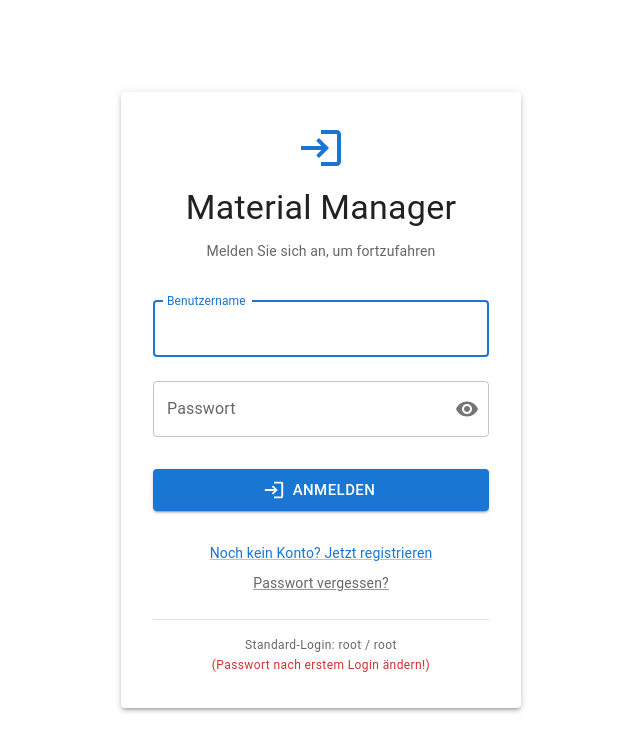
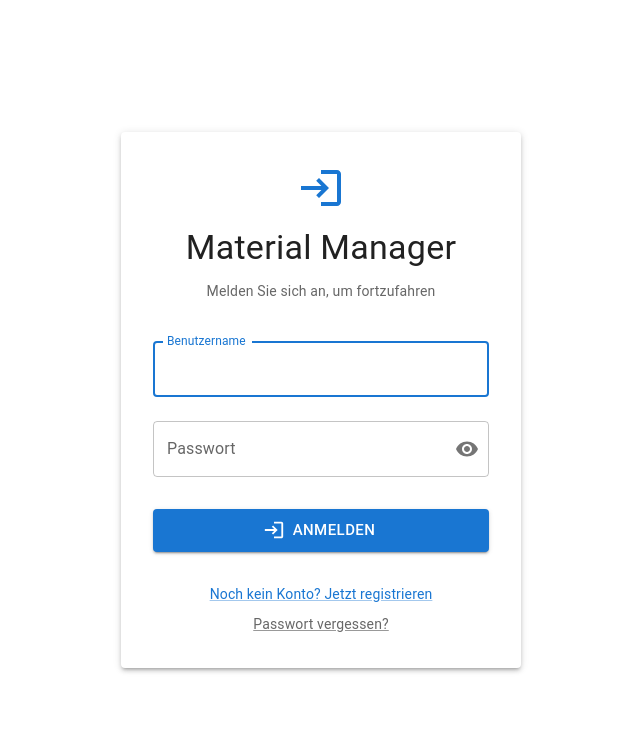
Before and after one commit to andreasknopke/MaterialManager, a React (Create React App) app in the folder frontend/: page /login in a window 1280 px wide. Shown: the top 752 px of the page, without its empty margins (319-959 px from the left). Built offline with nearby package versions, Linux system fonts and the light colour scheme.

Commit message:
Remove default login hint from login page

```diff
--- a/frontend/src/pages/Login.tsx
+++ b/frontend/src/pages/Login.tsx
@@ -153,15 +153,6 @@ const Login: React.FC = () => {
             </Link>
           </Box>
         </form>
-
-        <Box sx={{ mt: 3, pt: 2, borderTop: 1, borderColor: 'divider' }}>
-          <Typography variant="caption" color="text.secondary" display="block" textAlign="center">
-            Standard-Login: root / root
-          </Typography>
-          <Typography variant="caption" color="error" display="block" textAlign="center">
-            (Passwort nach erstem Login ändern!)
-          </Typography>
-        </Box>
       </Paper>
     </Box>
   );
```
